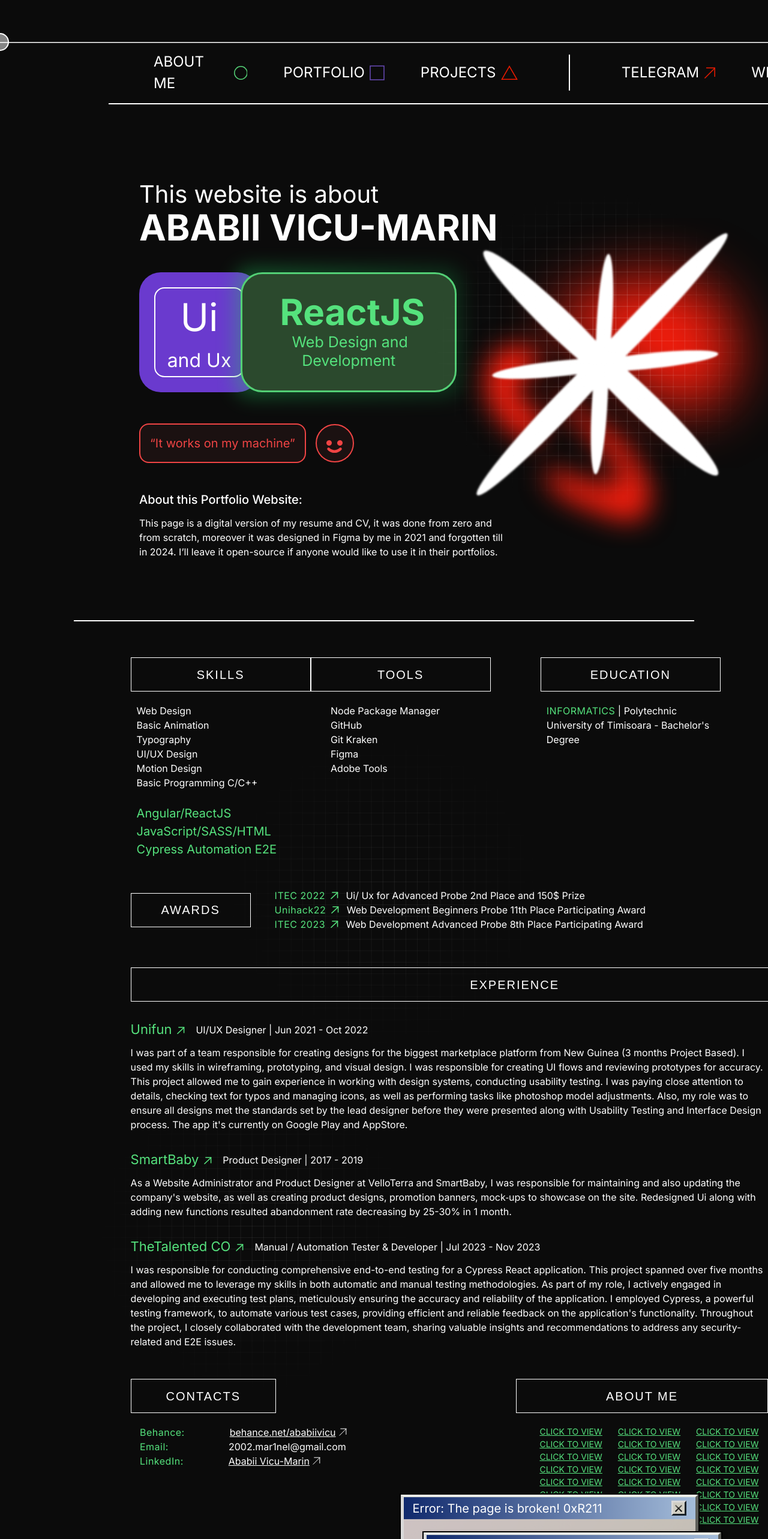
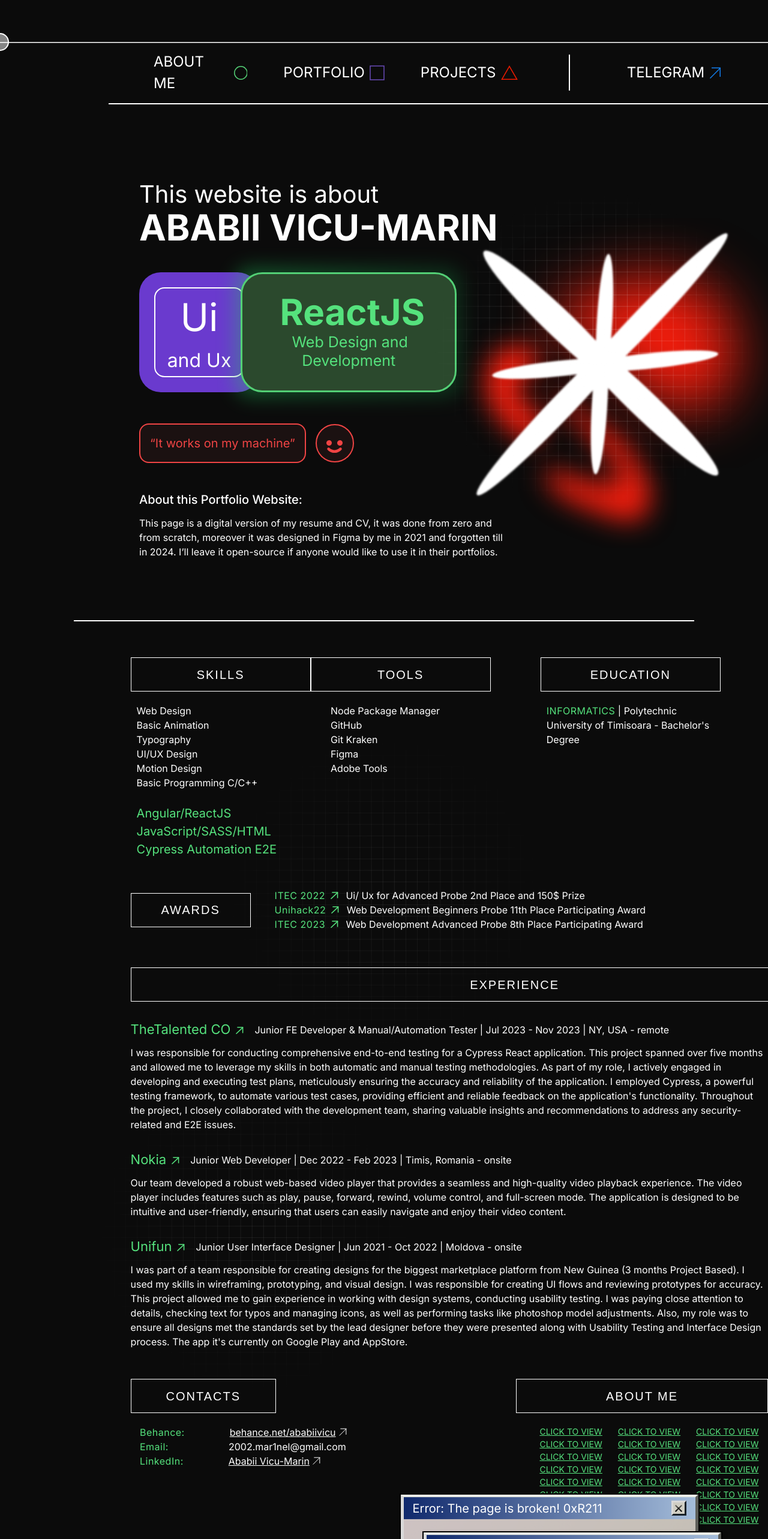
Before and after one commit to mar1nel/portfolio, a React (Create React App) app in the folder my-portfolio/: page / in a window 1280 px wide. Shown: the top 2566 px of the page at 60% size. Built offline with nearby package versions, Linux system fonts and the light colour scheme.

Commit message:
added color prop & exp changed

```diff
--- a/my-portfolio/src/components/MiddlePage.tsx
+++ b/my-portfolio/src/components/MiddlePage.tsx
@@ -17,8 +17,7 @@
   `;
 
   const jobDescription2 = `
-    As a Website Administrator and Product Designer at VelloTerra and SmartBaby, I was responsible for maintaining and also updating the company's website, as well as creating product designs,
-    promotion banners, mock‑ups to showcase on the site. Redesigned Ui along with adding new functions resulted abandonment rate decreasing by 25-30% in 1 month.
+    Our team developed a robust web-based video player that provides a seamless and high-quality video playback experience. The video player includes features such as play, pause, forward, rewind, volume control, and full-screen mode. The application is designed to be intuitive and user-friendly, ensuring that users can easily navigate and enjoy their video content.
     `;
 
   const jobDescription3 = `
@@ -127,26 +126,26 @@
 
       <div className="job">
         <JobComponent
-          company="Unifun"
-          role="UI/UX Designer"
-          date="| Jun 2021 - Oct 2022"
-          description={jobDescription1}
+          company="TheTalented CO"
+          role="Junior FE Developer & Manual/Automation Tester"
+          date="| Jul 2023 - Nov 2023 | NY, USA - remote"
+          description={jobDescription3}
         />
       </div>
       <div className="job">
         <JobComponent
-          company="SmartBaby"
-          role="Product Designer"
-          date="| 2017 - 2019"
+          company="Nokia"
+          role="Junior Web Developer"
+          date="| Dec 2022 - Feb 2023 | Timis, Romania - onsite"
           description={jobDescription2}
         />
       </div>
       <div className="job">
         <JobComponent
-          company="TheTalented CO"
-          role="Manual / Automation Tester & Developer"
-          date="| Jul 2023 - Nov 2023"
-          description={jobDescription3}
+          company="Unifun"
+          role="Junior User Interface Designer"
+          date="| Jun 2021 - Oct 2022 | Moldova - onsite"
+          description={jobDescription1}
         />
       </div>
 
--- a/my-portfolio/src/components/Navbar.css
+++ b/my-portfolio/src/components/Navbar.css
@@ -18,10 +18,10 @@
     color: #127fec;
 }
 .navbar-link5:hover {
-    color: #2cc901;
+    color: #da4c0f;
 }
 .navbar-link6:hover {
-    color: #ee0dd4;
+    color: #6537c3;
 }
 .hover-target {
     cursor: pointer;
--- a/my-portfolio/src/components/Navbar.tsx
+++ b/my-portfolio/src/components/Navbar.tsx
@@ -90,7 +90,7 @@
           style={{
             display: "flex",
             marginRight: "60px",
-            gap: "60px",
+            gap: "90px",
             padding: "15px",
             flex: 1,
             justifyContent: "flex-end",
@@ -109,7 +109,7 @@
             >
               TELEGRAM
             </Link>
-            <ArrowIcon />
+            <ArrowIcon color="#127fec" />
           </div>
           <div
             style={{ display: "flex", alignItems: "center", gap: "8px" }}
@@ -122,9 +122,9 @@
               duration={500}
               className="navbar-link5"
             >
-              WHATSAPP
+              GITHUB
             </Link>
-            <ArrowIcon />
+            <ArrowIcon color="#da4c0f" />
           </div>
           <div
             style={{ display: "flex", alignItems: "center", gap: "8px" }}
@@ -137,9 +137,9 @@
               duration={500}
               className="navbar-link6"
             >
-              INSTAGRAM
+              BEHANCE
             </Link>
-            <ArrowIcon />
+            <ArrowIcon color="#6537c3" />
           </div>
         </div>
       </div>
--- a/my-portfolio/src/icons/ArrowIcon.tsx
+++ b/my-portfolio/src/icons/ArrowIcon.tsx
@@ -1,6 +1,6 @@
 import React from "react";
 
-const ArrowIcon = () => (
+const ArrowIcon = ({ color = "#EE1B00" }) => (
   <svg
     width="19"
     height="19"
@@ -13,23 +13,16 @@
       y1="18.4697"
       x2="18.4402"
       y2="1.49911"
-      stroke="#EE1B00"
+      stroke={color}
       strokeWidth="1.5"
     />
-    <line
-      x1="4"
-      y1="1.25"
-      x2="19"
-      y2="1.25"
-      stroke="#EE1B00"
-      strokeWidth="1.5"
-    />
+    <line x1="4" y1="1.25" x2="19" y2="1.25" stroke={color} strokeWidth="1.5" />
     <line
       x1="18.25"
       y1="16"
       x2="18.25"
       y2="1"
-      stroke="#EE1B00"
+      stroke={color}
       strokeWidth="1.5"
     />
   </svg>
```
